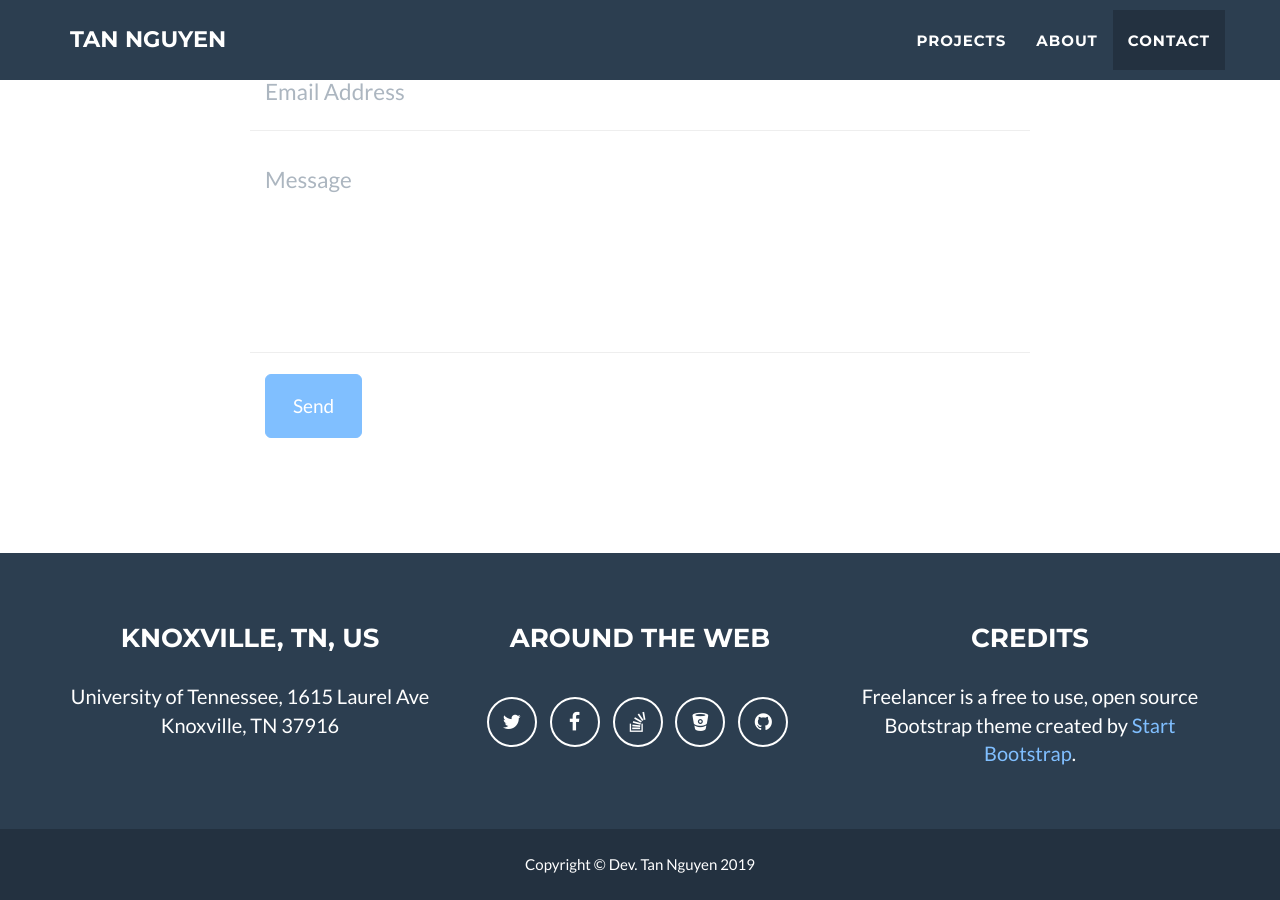
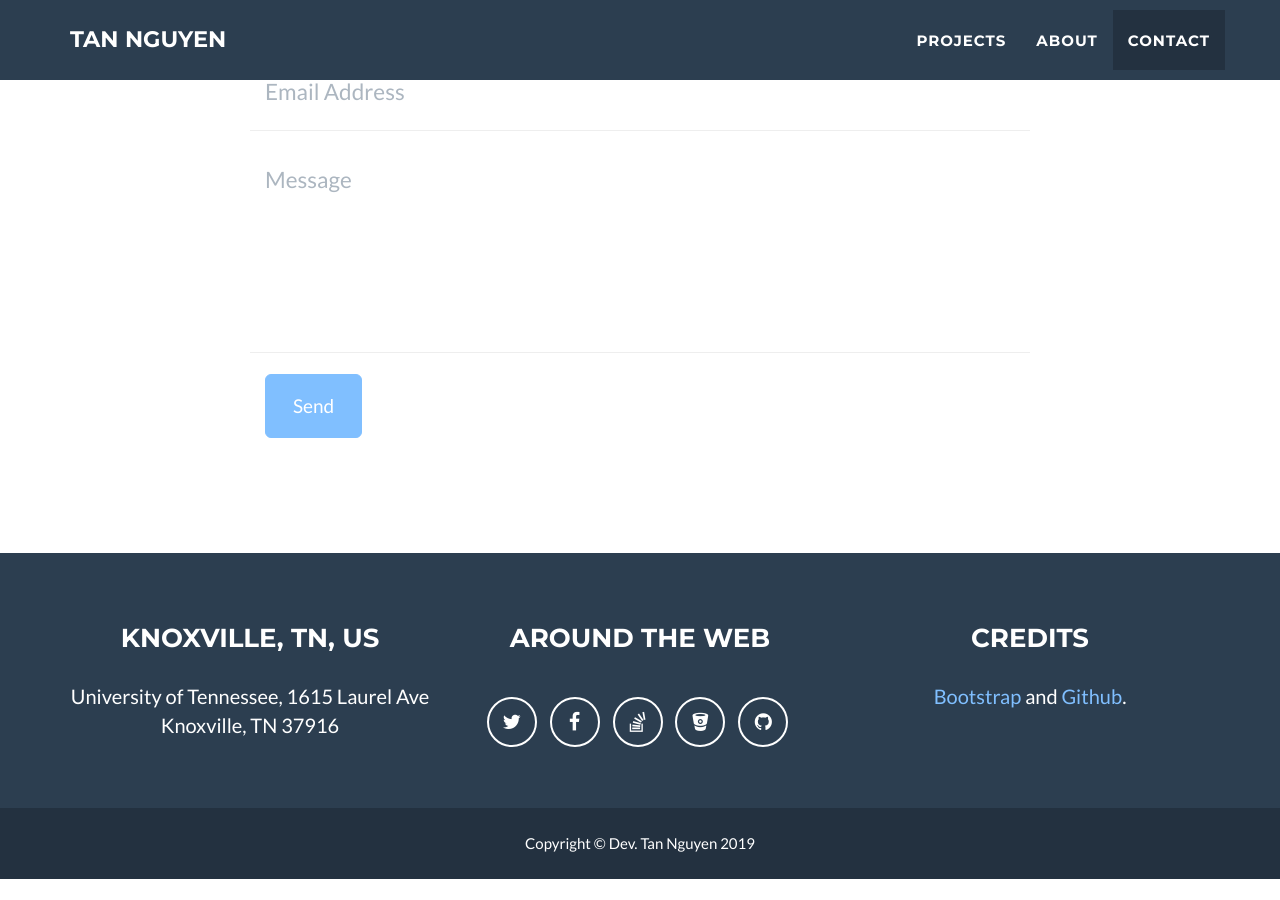
Before and after one commit to tannguyencanh/tannguyencanh.github.io, a Jekyll site: the page built from index.html, in a window 1280 px wide and 900 px high, scrolled down 2789 px. Built offline with Jekyll 4.4.1, drawn with Linux system fonts in a browser that asks for light colours; after the commit the page ends 3668 px from its top, so only the background shows below that.

Commit message:
Update _config.yml

```diff
--- a/_config.yml
+++ b/_config.yml
@@ -56,7 +56,7 @@ address:
   - line: Knoxville, TN 37916
 
 # Credits content
-credits: 'Freelancer is a free to use, open source Bootstrap theme created by <a href="http://startbootstrap.com">Start Bootstrap</a>.'
+credits: '<a href="http://startbootstrap.com">Bootstrap</a> and <a href="https://github.com/">Github</a>.'
 
 # Build settings
 markdown: kramdown
```
